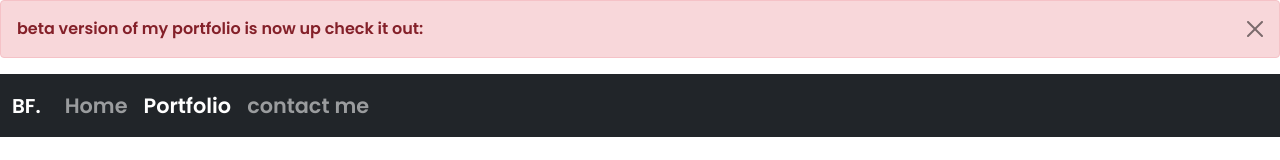
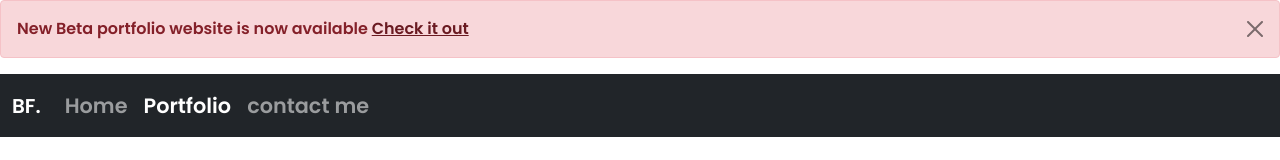
Before and after one commit to Bilal-Firfire/myPortfolio, a plain HTML site: page portfolio.html in a window 1280 px wide. Shown: the top 160 px of the page. Drawn offline with nearby package versions, Linux system fonts and the light colour scheme.

Commit message:
Update portfolio.html

```diff
--- a/portfolio.html
+++ b/portfolio.html
@@ -20,11 +20,13 @@
 </head>
 
 <body>
-    <!--Alert Badge-->
+   <!--Alert Badge-->
 <div class="alert alert-danger alert-dismissible fade show" role="alert">
-   beta version of my portfolio is now up check it out: <a href="https://bilalfirfire.com" class="alert-link"></a>
+   New Beta portfolio website is now available <a href="bilalfirfire.com "
+   class="alert-link"><u><strong>Check it out</strong></u></a>
 <button type="button" class="btn-close" data-bs-dismiss="alert" aria-label="Close"></button>
 </div>
+
 
     <!--Navigation-->
     <nav class="navbar navbar-expand-lg navbar-dark bg-dark">
```
